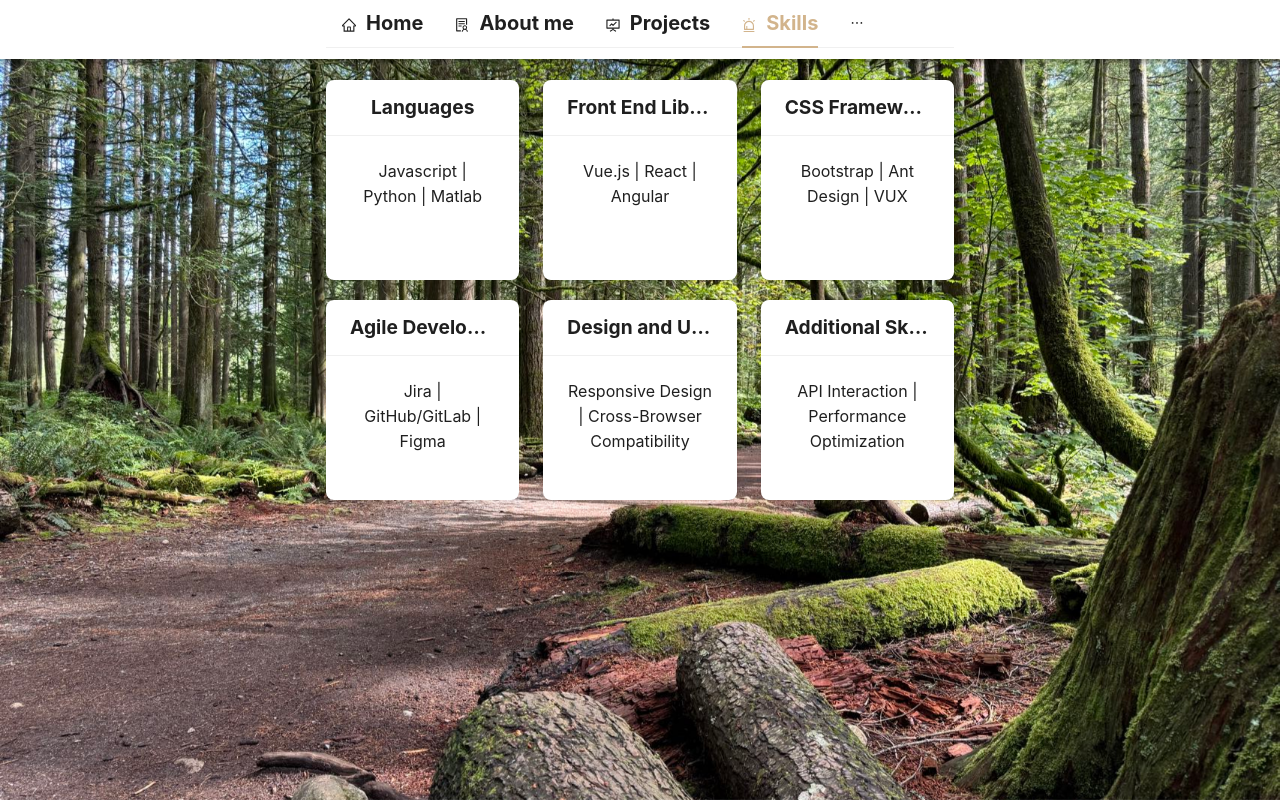
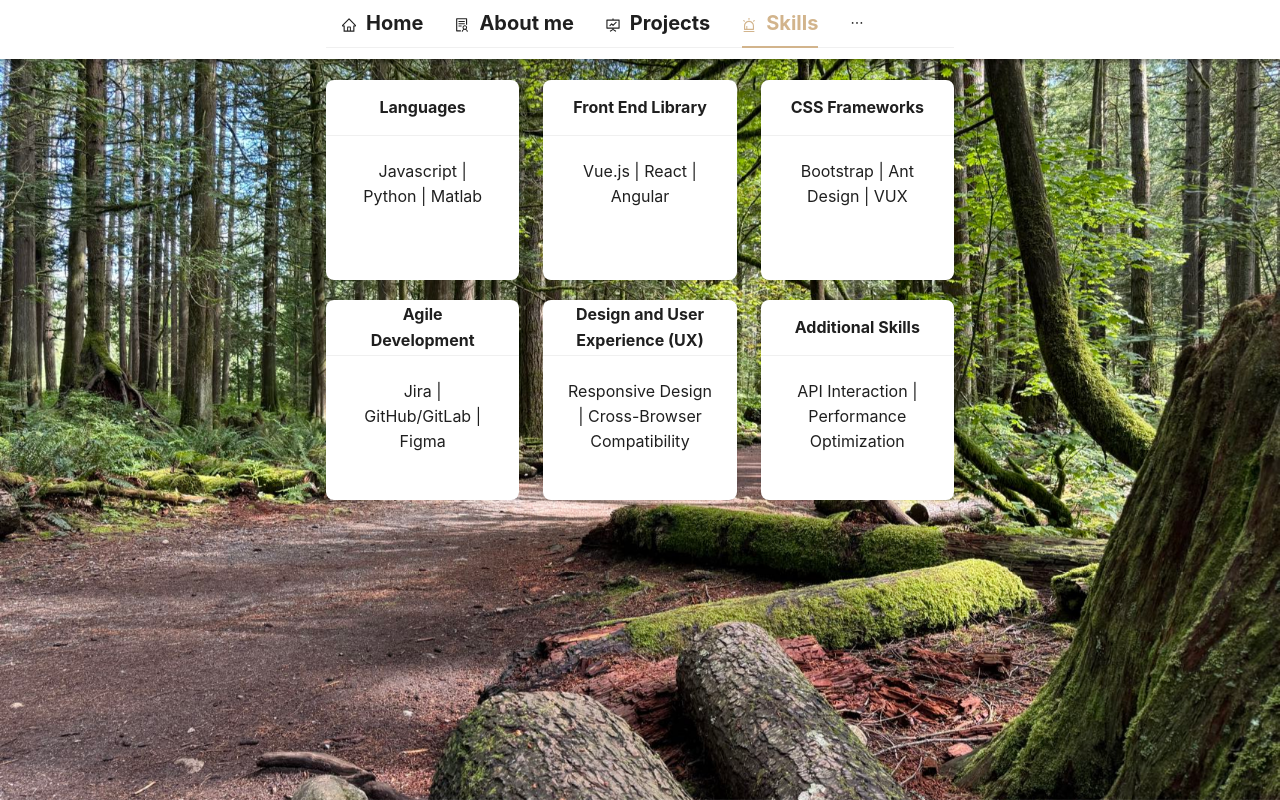
Before and after one commit to sundreamm/Yi, a React (Create React App) app: page /Skills in a window 1280 px wide. Built offline with nearby package versions, Linux system fonts and the light colour scheme.

Commit message:
技能-样式修改

```diff
--- a/src/style/skill.css
+++ b/src/style/skill.css
@@ -5,15 +5,17 @@
         margin-bottom: 20px;
     }
     .ant-card-head-title{
-        font-size: 1.2rem;
+        font-size: 1rem;
         font-weight: bold;
+        word-break: break-word;
+        white-space: pre-wrap;
     }
     p{
         font-size: 1rem;
     }
 }
 
-@media screen and (max-width: 1024px) {
+@media screen and (max-width: 980px) {
     .skills .ant-card{
         height: 135px;
         margin-bottom: 20px;
```
